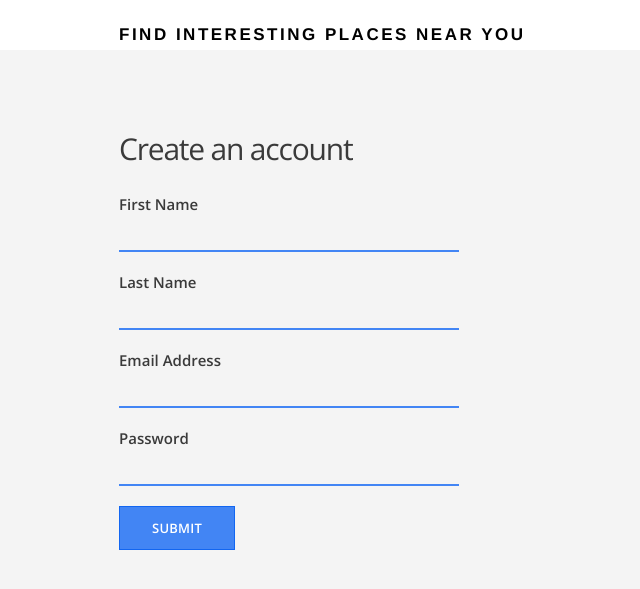
After one commit to gkeswani92/live-review-places, a Flask app: page /signup in a window 1280 px wide. The commit adds this page. Shown: the top 589 px of the page, without its empty margins (21-661 px from the left). Run offline with Flask 2, Linux system fonts and the light colour scheme.

Commit message:
Added sign up page using flask wtf and linked it to a backend form under forms/sign_up.py

```diff
--- a/api_cmds/routes.py
+++ b/api_cmds/routes.py
@@ -1,9 +1,11 @@
 from flask import render_template
 from flask import Blueprint
+from forms. sign_up import SignUpForm
 
 
 index_page = Blueprint('index', __name__, template_folder='templates')
 about_page = Blueprint('about', __name__, template_folder='templates')
+sign_up_page = Blueprint('sign_up', __name__, template_folder='templates')
 
 
 @index_page.route('/')
@@ -14,3 +16,9 @@ def index():
 @about_page.route('/about')
 def about():
     return render_template('about.html')
+
+
+@sign_up_page.route('/signup')
+def sign_up():
+    form = SignUpForm()
+    return render_template('sign_up.html', form=form)
--- /dev/null
+++ b/forms/sign_up.py
@@ -0,0 +1,10 @@
+from flask_wtf import Form
+from wtforms import StringField, PasswordField, SubmitField
+
+
+class SignUpForm(Form):
+    first_name = StringField('First Name')
+    last_name = StringField('Last Name')
+    email = StringField('Email Address')
+    password = PasswordField('Password')
+    submit = SubmitField('Submit')
--- a/requirements.txt
+++ b/requirements.txt
@@ -1,9 +1,11 @@
 click==6.6
 Flask==0.11.1
 Flask-SQLAlchemy==2.1
+Flask-WTF==0.13.1
 gunicorn==19.6.0
 itsdangerous==0.24
 Jinja2==2.8
 MarkupSafe==0.23
 SQLAlchemy==1.1.2
 Werkzeug==0.11.11
+WTForms==2.1
--- a/setup.py
+++ b/setup.py
@@ -1,6 +1,7 @@
 from models.database_setup import SQLAlchemyService
 from api_cmds.routes import about_page
 from api_cmds.routes import index_page
+from api_cmds.routes import sign_up_page
 from flask import Flask
 
 
@@ -14,6 +15,9 @@ db.init_app(app)
 # Register blueprint for index and about pages
 app.register_blueprint(index_page)
 app.register_blueprint(about_page)
+app.register_blueprint(sign_up_page)
+
+app.secret_key = 'development-key'
 
 if __name__ == "__main__":
     # Run flask app in debug bug on localhost
--- a/templates/index.html
+++ b/templates/index.html
@@ -6,7 +6,7 @@
 
       <div class="section-content">
         <h2>Discover places near you.</h2>
-        <a href="#" class="btn-primary">Sign up</a>
+        <a href="{{ url_for('sign_up.sign_up') }}" class="btn-primary">Sign up</a> <!-- Uses blueprint tag and method name -->
         <a href="{{ url_for('about.about') }}" class="btn-secondary">Learn more</a>
       </div>
 
--- /dev/null
+++ b/templates/sign_up.html
@@ -0,0 +1,63 @@
+{% extends "layout.html" %}
+
+{% block content %}
+  <main class="container signup-section">
+    <div class="section-content">
+      <h2>Create an account</h2>
+
+      <form method="POST" action="/signup">
+        {{ form.hidden_tag() }}
+
+        <div class="form-group">
+          {{ form.first_name.label }}
+
+          {% if form.first_name.errors %}
+            {% for error in form.first_name.errors %}
+              <p class="error-message">{{ error }}</p>
+            {% endfor %}
+          {% endif %}
+
+          {{ form.first_name }}
+        </div>
+
+        <div class="form-group">
+          {{ form.last_name.label }}
+
+          {% if form.last_name.errors %}
+            {% for error in form.last_name.errors %}
+              <p class="error-message">{{ error }}</p>
+            {% endfor %}
+          {% endif %}
+
+          {{ form.last_name }}
+        </div>
+
+        <div class="form-group">
+          {{ form.email.label }}
+
+          {% if form.email.errors %}
+            {% for error in form.email.errors %}
+              <p class="error-message">{{ error }}</p>
+            {% endfor %}
+          {% endif %}
+
+          {{ form.email }}
+        </div>
+
+        <div class="form-group">
+          {{ form.password.label }}
+
+          {% if form.password.errors %}
+            {% for error in form.password.errors %}
+              <p class="error-message">{{ error }}</p>
+            {% endfor %}
+          {% endif %}
+
+          {{ form.password }}
+        </div>
+
+        {{ form.submit(class="btn-primary") }}
+      </form>
+    </div>
+  </main>
+{% endblock %}
```
Also changed, not shown: forms/__init__.py (added), 3 other files.
